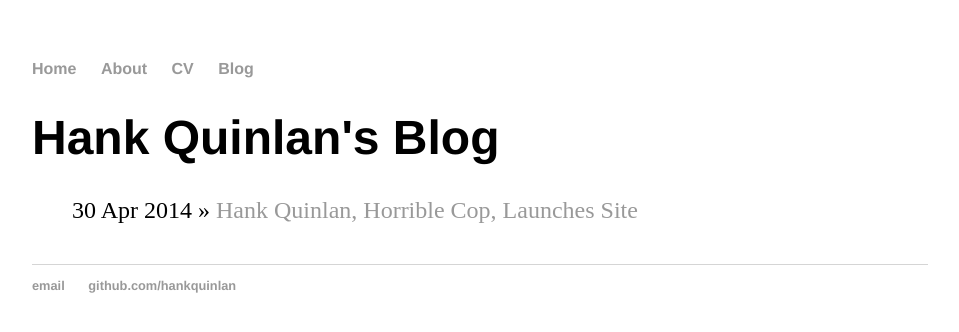
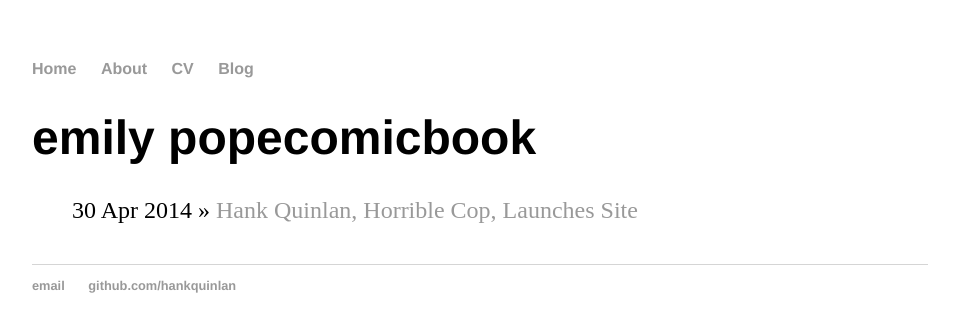
Before and after one commit to popecomicbook/popecomicbook.github.io, a Jekyll site: the page built from blog/index.html, in a window 1280 px wide. Shown: the top 332 px of the page, without its empty margins (160-1119 px from the left). Built offline with Jekyll 4.4.1, drawn with Linux system fonts in a browser that asks for light colours.

Commit message:
Update index.html

```diff
--- a/blog/index.html
+++ b/blog/index.html
@@ -1,6 +1,6 @@
 ---
 layout: default
-title: Hank Quinlan's Blog
+title: emily popecomicbook
 ---
 	<h1>{{ page.title }}</h1>
 	<ul class="posts">
```
